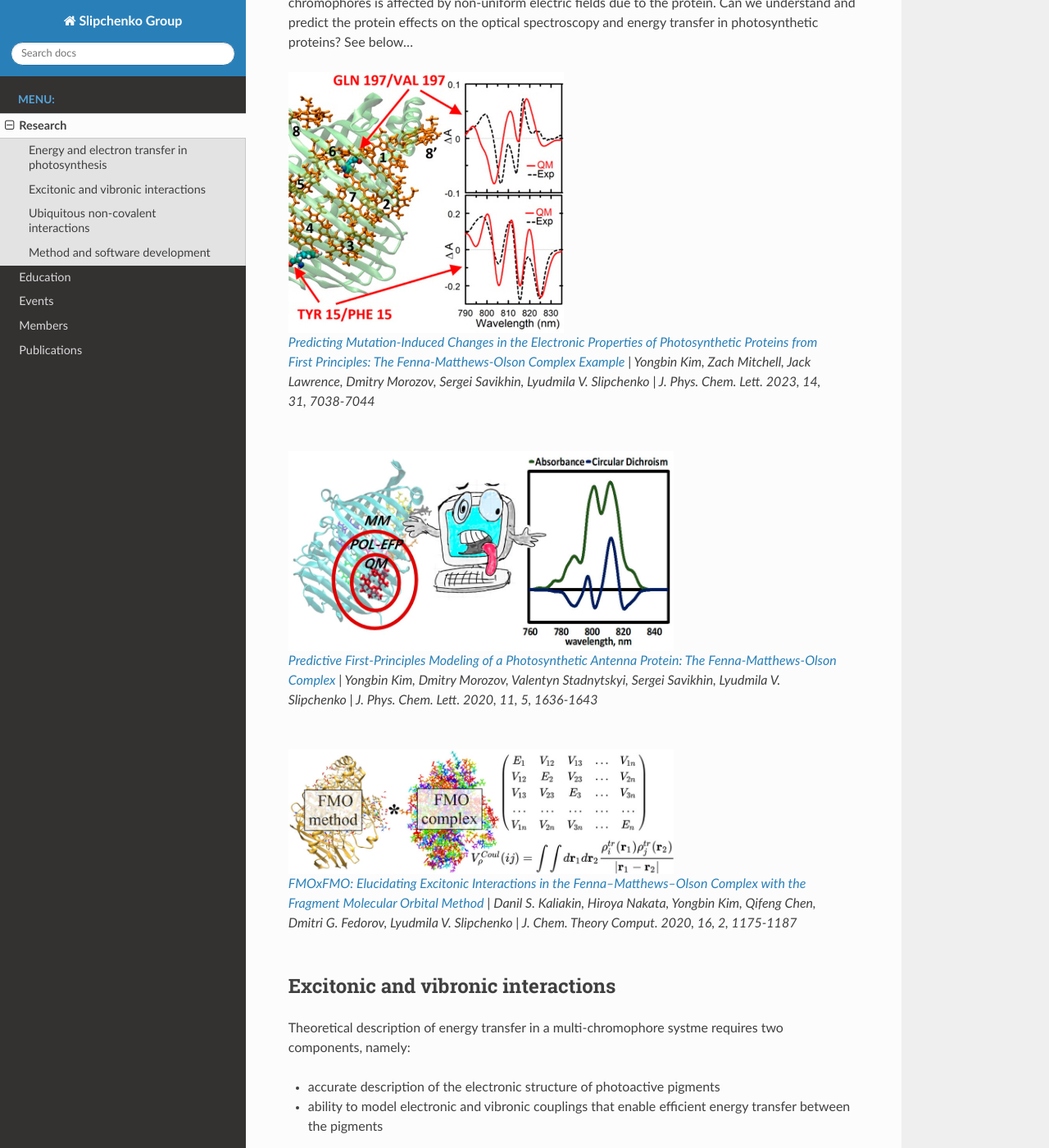
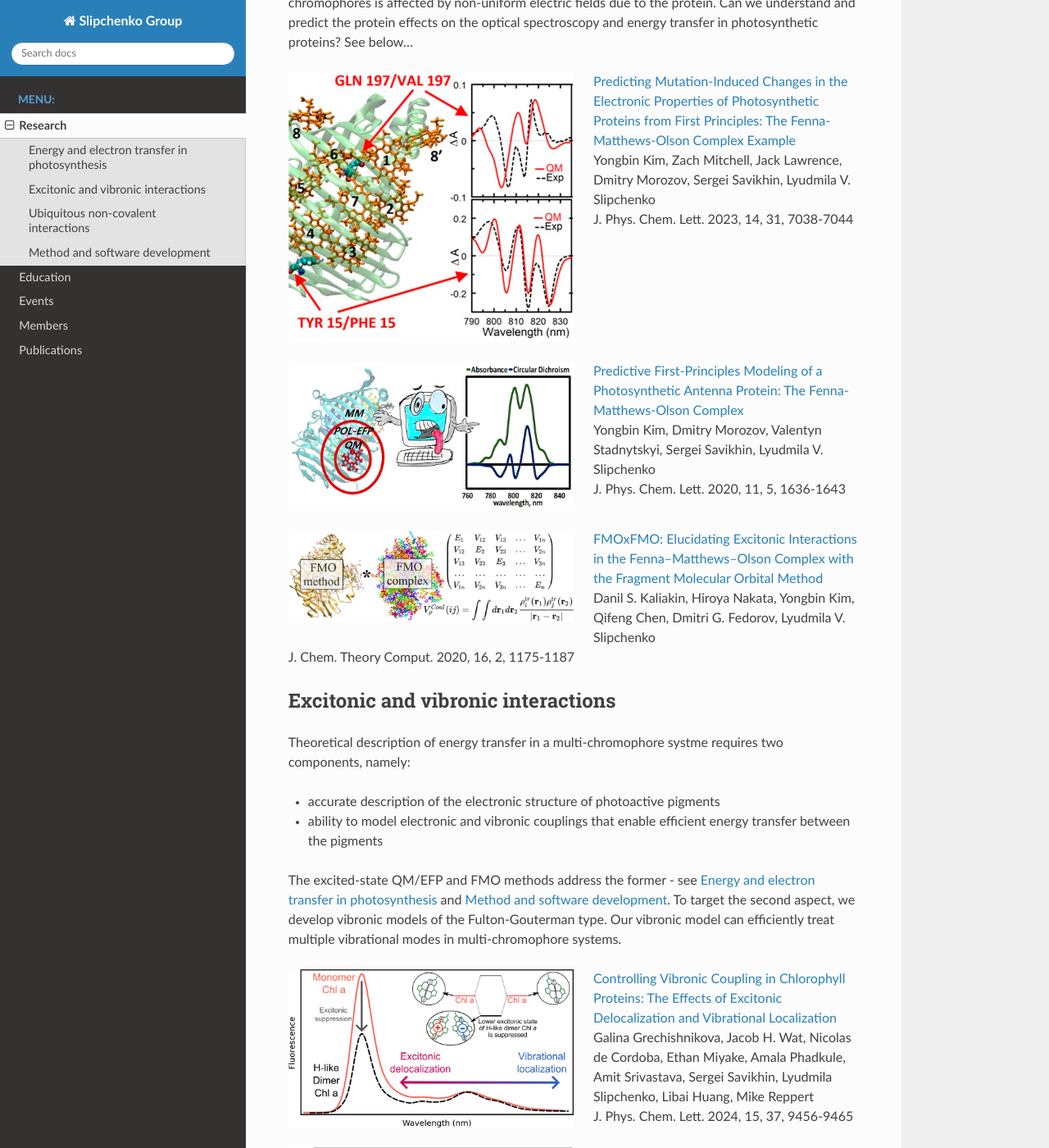
Before and after one commit to Slipchenko-Group/slipchenko-group.github.io, a Sphinx documentation site: the page built from source/Research.rst, in a window 1280 px wide and 1400 px high, scrolled down 440 px. Shown: the whole window at 82% size. Built offline with Sphinx 7.4.7 and the Read the Docs theme 3.1.0, drawn with Linux system fonts in a browser that asks for light colours; pages that are not in the unit, such as notebooks, are missing from menus; some of the changed text lies outside the part shown.

Commit message:
LVS small update

```diff
--- a/source/Research.rst
+++ b/source/Research.rst
@@ -22,34 +22,51 @@ electronic excited states of the chromophores is affected by non-uniform electri
 fields due to the protein. Can we understand and predict the protein effects on the optical spectroscopy
 and energy transfer in photosynthetic proteins? See below...
 
-.. figure:: _static/research_images/fmo_mutant.jpeg
-   :alt: fmo_mutant
-   :width: 50%
-   :align: left
+.. container:: image-text-block
 
-   `Predicting Mutation-Induced Changes in the Electronic Properties of Photosynthetic
-   Proteins from First Principles: The Fenna-Matthews-Olson Complex Example <https://doi.org/10.1021/acs.jpclett.3c01461>`_
-   | Yongbin Kim, Zach Mitchell, Jack Lawrence, Dmitry Morozov, Sergei Savikhin, Lyudmila V. Slipchenko
-   | J. Phys. Chem. Lett. 2023, 14, 31, 7038-7044
+   .. image:: _static/research_images/fmo_mutant.jpeg
+      :alt: fmo_mutant
+      :width: 50%
+      :align: left
 
-.. figure:: _static/research_images/fmo_wt.jpeg
-   :alt: fmo_wt
-   :width: 70%
-   :align: left
+| `Predicting Mutation-Induced Changes in the Electronic Properties of Photosynthetic Proteins from First Principles: The Fenna-Matthews-Olson Complex Example <https://doi.org/10.1021/acs.jpclett.3c01461>`_
+| Yongbin Kim, Zach Mitchell, Jack Lawrence, Dmitry Morozov, Sergei Savikhin, Lyudmila V. Slipchenko
+| J. Phys. Chem. Lett. 2023, 14, 31, 7038-7044
 
-   `Predictive First-Principles Modeling of a Photosynthetic Antenna Protein: The Fenna-Matthews-Olson Complex <https://doi.org/10.1021/acs.jpclett.9b03486>`_
-   | Yongbin Kim, Dmitry Morozov, Valentyn Stadnytskyi, Sergei Savikhin, Lyudmila V. Slipchenko
-   | J. Phys. Chem. Lett. 2020, 11, 5, 1636-1643
+.. raw:: html
 
+   <div style="clear: both;"></div>
 
-.. figure:: _static/research_images/fmo_fmo.jpeg
-   :alt: fmo_fmo
-   :width: 70%
-   :align: left
+.. container:: image-text-block
 
-   `FMOxFMO: Elucidating Excitonic Interactions in the Fenna–Matthews–Olson Complex with the Fragment Molecular Orbital Method <https://doi.org/10.1021/acs.jctc.9b00621>`_
-   | Danil S. Kaliakin, Hiroya Nakata, Yongbin Kim, Qifeng Chen, Dmitri G. Fedorov, Lyudmila V. Slipchenko
-   | J. Chem. Theory Comput. 2020, 16, 2, 1175-1187
+   .. image:: _static/research_images/fmo_wt.jpeg
+      :alt: fmo_wt
+      :width: 50%
+      :align: left
+
+| `Predictive First-Principles Modeling of a Photosynthetic Antenna Protein: The Fenna-Matthews-Olson Complex <https://doi.org/10.1021/acs.jpclett.9b03486>`_
+| Yongbin Kim, Dmitry Morozov, Valentyn Stadnytskyi, Sergei Savikhin, Lyudmila V. Slipchenko
+| J. Phys. Chem. Lett. 2020, 11, 5, 1636-1643
+
+.. raw:: html
+
+   <div style="clear: both;"></div>
+
+.. container:: image-text-block
+
+   .. image:: _static/research_images/fmo_fmo.jpeg
+      :alt: fmo_fmo
+      :width: 50%
+      :align: left
+
+| `FMOxFMO: Elucidating Excitonic Interactions in the Fenna–Matthews–Olson Complex with the Fragment Molecular Orbital Method <https://doi.org/10.1021/acs.jctc.9b00621>`_
+| Danil S. Kaliakin, Hiroya Nakata, Yongbin Kim, Qifeng Chen, Dmitri G. Fedorov, Lyudmila V. Slipchenko
+| J. Chem. Theory Comput. 2020, 16, 2, 1175-1187
+
+.. raw:: html
+
+   <div style="clear: both;"></div>
+
 
 .. _vibronic:
 
@@ -66,32 +83,51 @@ The excited-state QM/EFP and FMO methods address the former - see :ref:`photosyn
 To target the second aspect, we develop vibronic models of the Fulton-Gouterman type.
 Our vibronic model can efficiently treat multiple vibrational modes in multi-chromophore systems.
 
-.. figure:: _static/research_images/wscp_vibronic.jpeg
-   :alt: wscp_vibronic
-   :width: 70%
-   :align: left
+.. container:: image-text-block
 
-   `Controlling Vibronic Coupling in Chlorophyll Proteins: The Effects of Excitonic Delocalization and Vibrational Localization <https://doi.org/10.1021/acs.jpclett.4c01826>`_
-   | Galina Grechishnikova, Jacob H. Wat, Nicolas de Cordoba, Ethan Miyake, Amala Phadkule, Amit Srivastava, Sergei Savikhin, Lyudmila Slipchenko, Libai Huang, Mike Reppert
-   | J. Phys. Chem. Lett. 2024, 15, 37, 9456-9465
+   .. image:: _static/research_images/wscp_vibronic.jpeg
+      :alt: wscp_vibronic
+      :width: 50%
+      :align: left
 
-.. figure:: _static/research_images/tt_transfer.jpeg
-   :alt: triplet-triplet et
-   :width: 50%
-   :align: left
+| `Controlling Vibronic Coupling in Chlorophyll Proteins: The Effects of Excitonic Delocalization and Vibrational Localization <https://doi.org/10.1021/acs.jpclett.4c01826>`_
+| Galina Grechishnikova, Jacob H. Wat, Nicolas de Cordoba, Ethan Miyake, Amala Phadkule, Amit Srivastava, Sergei Savikhin, Lyudmila Slipchenko, Libai Huang, Mike Reppert
+| J. Phys. Chem. Lett. 2024, 15, 37, 9456-9465
 
-   `Triplet-Triplet Coupling in Chromophore Dimers: Theory and Experiment <https://doi.org/10.1021/acs.jpca.8b04294>`_
-   | Daniel A. Hartzler, Lyudmila V. Slipchenko, Sergei Savikhin
-   | J. Phys. Chem. A 2018, 122, 33, 6713-6723
+.. raw:: html
 
-.. figure:: _static/research_images/dpm.png
-   :alt: dpm
-   :width: 70%
-   :align: left
+   <div style="clear: both;"></div>
 
-   `Vibronic coupling in asymmetric bichromophores: Theory and application to diphenylmethane-d5 <http://dx.doi.org/10.1063/1.4896561>`_
-   | Benjamin Nebgen and Lyudmila V. Slipchenko
-   | J. Chem. Phys. 141, 134119 (2014)
+.. container:: image-text-block
+
+   .. image:: _static/research_images/tt_transfer.jpeg
+      :alt: triplet-triplet et
+      :width: 50%
+      :align: left
+
+| `Triplet-Triplet Coupling in Chromophore Dimers: Theory and Experiment <https://doi.org/10.1021/acs.jpca.8b04294>`_
+| Daniel A. Hartzler, Lyudmila V. Slipchenko, Sergei Savikhin
+| J. Phys. Chem. A 2018, 122, 33, 6713-6723
+
+.. raw:: html
+
+   <div style="clear: both;"></div>
+
+.. container:: image-text-block
+
+   .. image:: _static/research_images/dpm.png
+      :alt: dpm
+      :width: 50%
+      :align: left
+
+| `Vibronic coupling in asymmetric bichromophores: Theory and application to diphenylmethane-d5 <http://dx.doi.org/10.1063/1.4896561>`_
+| Benjamin Nebgen and Lyudmila V. Slipchenko
+| J. Chem. Phys. 141, 134119 (2014)
+
+.. raw:: html
+
+   <div style="clear: both;"></div>
+
 
 .. _non-covalent:
 
@@ -109,41 +145,66 @@ While these situations are challenging for theory and require a balanced descrip
 different non-covalent forces, they provide a rich variety of structural and bonding patterns
 that exhibit themselves in complicated spectroscopic observables.
 
-.. figure:: _static/research_images/tba_microheterogeneity.jpeg
-   :alt: tba microheterogeneity
-   :width: 50%
-   :align: left
+.. container:: image-text-block
 
-   `Quantifying the Nearly Random Microheterogeneity of Aqueous tert-Butyl Alcohol Solutions Using Vibrational Spectroscopy <https://doi.org/10.1021/acs.jpclett.3c02603>`_
-   | Andres S. Urbina, Lyudmila V. Slipchenko, and Dor Ben-Amotz
-   | J. Phys. Chem. Lett. 2023, 14, 50, 11376-11383
+   .. image:: _static/research_images/tba_microheterogeneity.jpeg
+      :alt: tba microheterogeneity
+      :width: 50%
+      :align: left
 
-.. figure:: _static/research_images/cd2k.png
-   :alt: cd2k
-   :width: 70%
-   :align: left
+| `Quantifying the Nearly Random Microheterogeneity of Aqueous tert-Butyl Alcohol Solutions Using Vibrational Spectroscopy <https://doi.org/10.1021/acs.jpclett.3c02603>`_
+| Andres S. Urbina, Lyudmila V. Slipchenko, and Dor Ben-Amotz
+| J. Phys. Chem. Lett. 2023, 14, 50, 11376-11383
 
-   `Rationalizing Protein-Ligand Interactions via the Effective Fragment Potential Method and Structural Data from Classical Molecular Dynamics <>`
-   | Andres S. Urbina and Lyudmila V. Slipchenko
-   | J. Chem. Phys, in press
+.. raw:: html
 
-.. figure:: _static/research_images/xylene.jpeg
-   :alt: xylene
-   :width: 70%
-   :align: left
+   <div style="clear: both;"></div>
 
-   `The unusual symmetry of hexafluoro-o-xylene—A microwave spectroscopy and computational study <https://doi.org/10.1063/1.5142169>`_
-   | Sven Herbers; Sean M. Fritz; Piyush Mishra; Yongbin Kim; Lyudmila Slipchenko; Timothy S. Zwier
-   | J. Chem. Phys. 152, 064302 (2020)
+.. container:: image-text-block
 
-.. figure:: _static/research_images/pyrimidine_co2.jpeg
-   :alt: Pyrimidine_co2
-   :width: 50%
-   :align: left
+   .. image:: _static/research_images/cd2k.png
+      :alt: cd2k
+      :width: 50%
+      :align: left
 
-   `Capturing CO2 in Quadrupolar Binding Pockets: Broadband Microwave Spectroscopy of Pyrimidine-(CO2)n, n = 1,2 <https://doi.org/10.1021/acs.jpca.3c07930>`_
-   | Blair A. Welsh, Andres S. Urbina, Tuan A. Ho, Susan L. Rempe, Lyudmila V. Slipchenko, Timothy S. Zwier
-   | J. Phys. Chem. A 2024, 128, 6, 1124-1133
+| `Rationalizing Protein-Ligand Interactions via the Effective Fragment Potential Method and Structural Data from Classical Molecular Dynamics <>`
+| Andres S. Urbina and Lyudmila V. Slipchenko
+| J. Chem. Phys, in press
+
+.. raw:: html
+
+   <div style="clear: both;"></div>
+
+.. container:: image-text-block
+
+   .. image:: _static/research_images/xylene.jpeg
+      :alt: xylene
+      :width: 50%
+      :align: left
+
+| `The unusual symmetry of hexafluoro-o-xylene—A microwave spectroscopy and computational study <https://doi.org/10.1063/1.5142169>`_
+| Sven Herbers; Sean M. Fritz; Piyush Mishra; Yongbin Kim; Lyudmila Slipchenko; Timothy S. Zwier
+| J. Chem. Phys. 152, 064302 (2020)
+
+.. raw:: html
+
+   <div style="clear: both;"></div>
+
+.. container:: image-text-block
+
+   .. image:: _static/research_images/pyrimidine_co2.jpeg
+      :alt: Pyrimidine_co2
+      :width: 50%
+      :align: left
+
+| `Capturing CO2 in Quadrupolar Binding Pockets: Broadband Microwave Spectroscopy of Pyrimidine-(CO2)n, n = 1,2 <https://doi.org/10.1021/acs.jpca.3c07930>`_
+| Blair A. Welsh, Andres S. Urbina, Tuan A. Ho, Susan L. Rempe, Lyudmila V. Slipchenko, Timothy S. Zwier
+| J. Phys. Chem. A 2024, 128, 6, 1124-1133
+
+.. raw:: html
+
+   <div style="clear: both;"></div>
+
 
 .. _method development:
 
@@ -174,51 +235,77 @@ structure packages, and in our own LibEFP software library.
 .. note:: Check out our `EFP website <https://libefp2.github.io/index.html>`_ that provides up-to-date
    information on the EFP development, documentation and tutorials!
 
+.. container:: image-text-block
 
-.. figure:: _static/research_images/ani_efp.jpeg
-   :alt: ani-efp
-   :width: 70%
-   :align: left
+   .. image:: _static/research_images/ani_efp.jpeg
+      :alt: ani-efp
+      :width: 50%
+      :align: left
 
-   `ANI/EFP: Modeling Long-Range Interactions in ANI Neural Network with Effective Fragment Potentials <https://doi.org/10.1021/acs.jctc.4c01052>`_
-   | Shahed Haghiri, Claudia Viquez Rojas, Sriram Bhat, Olexandr Isayev, Lyudmila Slipchenko
-   | J. Chem. Theory Comput. 2024, 20, 20, 9138-9147
+| `ANI/EFP: Modeling Long-Range Interactions in ANI Neural Network with Effective Fragment Potentials <https://doi.org/10.1021/acs.jctc.4c01052>`_
+| Shahed Haghiri, Claudia Viquez Rojas, Sriram Bhat, Olexandr Isayev, Lyudmila Slipchenko
+| J. Chem. Theory Comput. 2024, 20, 20, 9138-9147
 
+.. raw:: html
 
-.. figure:: _static/research_images/qmefp_pieda.jpeg
-   :alt: qmefp_pieda
-   :width: 70%
-   :align: left
+   <div style="clear: both;"></div>
 
-   `Detangling Solvatochromic Effects by the Effective Fragment Potential Method <https://doi.org/10.1021/acs.jpca.3c06194>`_
-   | Lyudmila_Slipchenko
-   | J. Phys. Chem. A 2024, 128, 3, 656-669
+.. container:: image-text-block
 
+   .. image:: _static/research_images/qmefp_pieda.jpeg
+      :alt: qmefp_pieda
+      :width: 50%
+      :align: left
 
-.. figure:: _static/research_images/flex_efp.jpeg
-   :alt: flex_efp
-   :width: 50%
-   :align: left
+| `Detangling Solvatochromic Effects by the Effective Fragment Potential Method <https://doi.org/10.1021/acs.jpca.3c06194>`_
+| Lyudmila_Slipchenko
+| J. Phys. Chem. A 2024, 128, 3, 656-669
 
-   `Effective Fragment Potentials for Flexible Molecules: Transferability of Parameters and Amino Acid Database <https://doi.org/10.1021/acs.jctc.0c00758>`_
-   | Yongbin Kim, Yen Bui, Ruslan N. Tazhigulov, Ksenia B. Bravaya, Lyudmila V. Slipchenko
-   | J. Chem. Theory Comput. 2020, 16, 12, 7735-7747
+.. raw:: html
 
+   <div style="clear: both;"></div>
 
-.. figure:: _static/research_images/exrep_exstates.jpeg
-   :alt: qmefp exrep exstates
-   :width: 50%
-   :align: left
+.. container:: image-text-block
 
-   `Exchange Repulsion in Quantum Mechanical/Effective Fragment Potential Excitation Energies: Beyond Polarizable Embedding <https://doi.org/10.1021/acs.jctc.9b01156>`_
-   | Claudia I. Viquez Rojas, Lyudmila V. Slipchenko
-   | J. Chem. Theory Comput. 2020, 16, 10, 6408-6417
+   .. image:: _static/research_images/flex_efp.jpeg
+      :alt: flex_efp
+      :width: 50%
+      :align: left
 
-.. figure:: _static/research_images/qmefp_disp.jpeg
-   :alt: qmefp disp
-   :width: 50%
-   :align: left
+| `Effective Fragment Potentials for Flexible Molecules: Transferability of Parameters and Amino Acid Database <https://doi.org/10.1021/acs.jctc.0c00758>`_
+| Yongbin Kim, Yen Bui, Ruslan N. Tazhigulov, Ksenia B. Bravaya, Lyudmila V. Slipchenko
+| J. Chem. Theory Comput. 2020, 16, 12, 7735-7747
 
-   `Dispersion Interactions in QM/EFP <https://doi.org/10.1021/acs.jpca.7b05875>`_
-   | Lyudmila V. Slipchenko, Mark S. Gordon, Klaus Ruedenberg
-   | J. Phys. Chem. A 2017, 121, 49, 9495-9507
+.. raw:: html
+
+   <div style="clear: both;"></div>
+
+.. container:: image-text-block
+
+   .. image:: _static/research_images/exrep_exstates.jpeg
+      :alt: qmefp exrep exstates
+      :width: 50%
+      :align: left
+
+| `Exchange Repulsion in Quantum Mechanical/Effective Fragment Potential Excitation Energies: Beyond Polarizable Embedding <https://doi.org/10.1021/acs.jctc.9b01156>`_
+| Claudia I. Viquez Rojas, Lyudmila V. Slipchenko
+| J. Chem. Theory Comput. 2020, 16, 10, 6408-6417
+
+.. raw:: html
+
+   <div style="clear: both;"></div>
+
+.. container:: image-text-block
+
+   .. image:: _static/research_images/qmefp_disp.jpeg
+      :alt: qmefp disp
+      :width: 50%
+      :align: left
+
+| `Dispersion Interactions in QM/EFP <https://doi.org/10.1021/acs.jpca.7b05875>`_
+| Lyudmila V. Slipchenko, Mark S. Gordon, Klaus Ruedenberg
+| J. Phys. Chem. A 2017, 121, 49, 9495-9507
+
+.. raw:: html
+
+   <div style="clear: both;"></div>
```
Also changed, not shown: source/Members.rst (+8 -1 lines), 1 other file.
